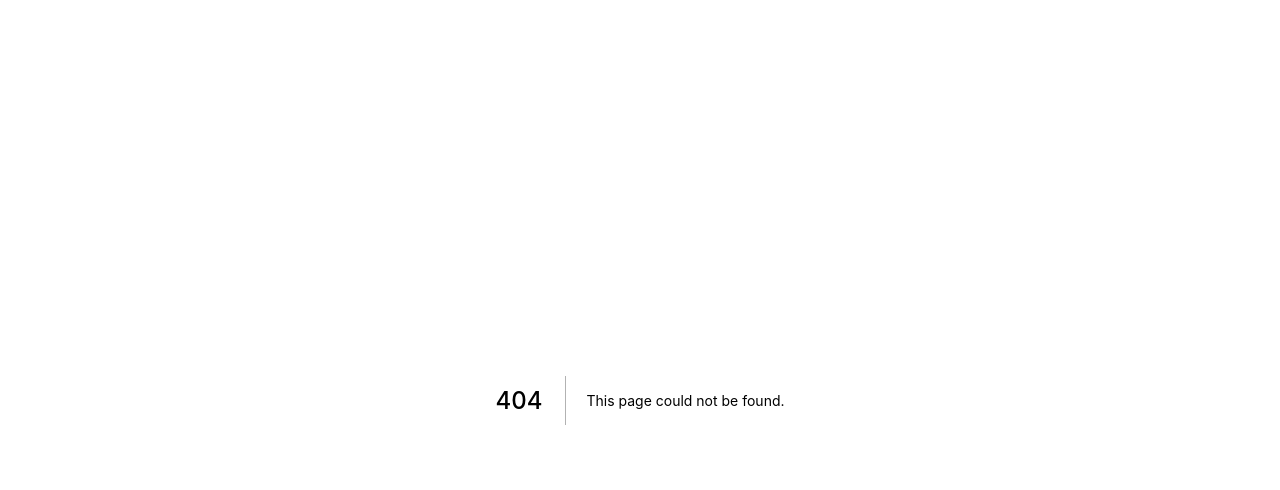
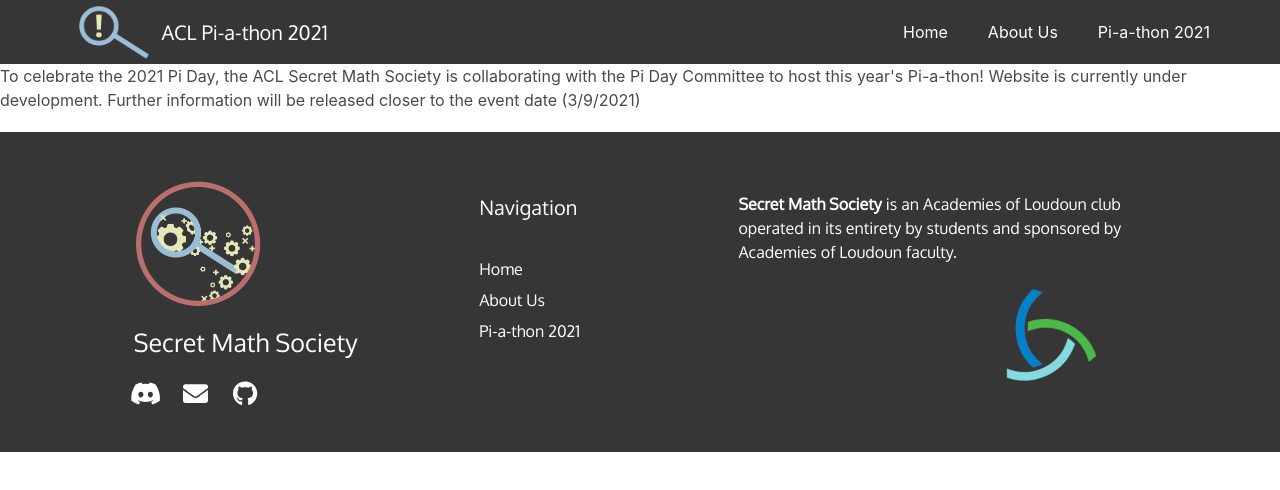
Before and after one commit to ooys/ACL-secret-math-society, a Next.js app: page /piathon in a window 1280 px wide. Before the commit this address had no page. Shown: the top 490 px of the page. Built offline with nearby package versions, Linux system fonts and the light colour scheme.

Commit message:
Setup Piathon Page

```diff
--- a/components/footer.js
+++ b/components/footer.js
@@ -65,8 +65,8 @@ function Footer(){
                                 </a>
                             </div>
                             <div className="footer-element">
-                                <a>
-                                    Events
+                                <a onClick={() => router.push('/piathon')}>
+                                    Pi-a-thon 2021
                                 </a>
                             </div>
                         </div>
--- a/components/navbar.js
+++ b/components/navbar.js
@@ -57,8 +57,8 @@ function Navbar({logo, title}){
                             About Us
                         </a>
 
-                        <a className="navbar-item">
-                            Events
+                        <a className="navbar-item is-hoverable" onClick={() => router.push('/piathon')}>
+                            Pi-a-thon 2021
                         </a>
                     </div>
                 </div>
--- /dev/null
+++ b/pages/piathon.js
@@ -0,0 +1,24 @@
+import Navbar from '../components/navbar'
+import Footer from '../components/footer'
+
+function About(){
+    return(
+        <div>
+            <title>
+                ACL Pi-a-thon 2021 - Secret Math Society
+            </title>
+            <Navbar logo="/logo/logo_simple_exclamation.png" title="ACL Pi-a-thon 2021" />
+            <p>
+                To celebrate the 2021 Pi Day, the ACL Secret Math Society is
+                collaborating with the Pi Day Committee
+                to host this year's Pi-a-thon!
+
+                Website is currently under development.
+                Further information will be released closer to the event date (3/9/2021)
+            </p>
+            <Footer />
+        </div>
+    )
+}
+
+export default About;
```
